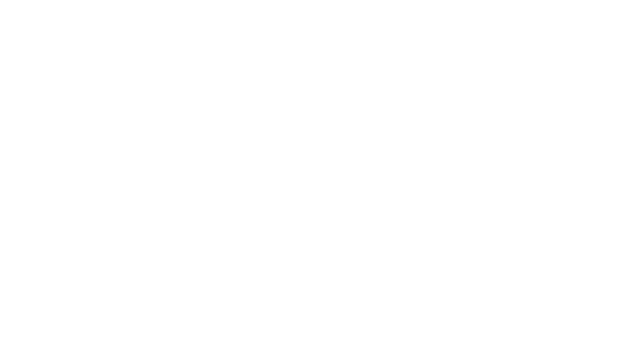
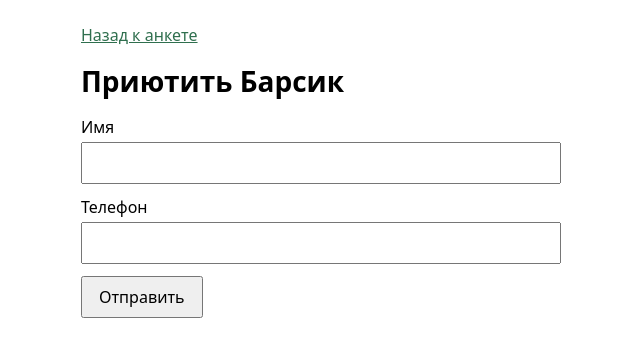
Before and after one commit to PavelBaranovv/tails, a React (Vite) app in the folder frontend/: page /animals/1/apply in a window 1280 px wide. Before the commit this address had no page. Shown: the top 356 px of the page, without its empty margins (319-959 px from the left). Built offline with nearby package versions, Linux system fonts and the light colour scheme.

Commit message:
Add adoption application form

```diff
--- a/frontend/src/App.tsx
+++ b/frontend/src/App.tsx
@@ -1,5 +1,6 @@
 import { BrowserRouter, Route, Routes } from "react-router-dom"
 import AnimalPage from "./pages/AnimalPage.tsx"
+import ApplicationPage from "./pages/ApplicationPage.tsx"
 import CatalogPage from "./pages/CatalogPage.tsx"
 
 function App() {
@@ -8,6 +9,7 @@ function App() {
       <Routes>
         <Route path="/" element={<CatalogPage />} />
         <Route path="/animals/:id" element={<AnimalPage />} />
+        <Route path="/animals/:id/apply" element={<ApplicationPage />} />
       </Routes>
     </BrowserRouter>
   )
--- /dev/null
+++ b/frontend/src/api/applications.ts
@@ -0,0 +1,23 @@
+export type Application = {
+  id: number
+  animalId: number
+  applicantName: string
+  applicantPhone: string
+  status: "NEW"
+}
+
+const applications: Application[] = []
+
+export function createApplication(input: {
+  animalId: number
+  applicantName: string
+  applicantPhone: string
+}) {
+  const application: Application = {
+    id: applications.length + 1,
+    status: "NEW",
+    ...input,
+  }
+  applications.push(application)
+  return application
+}
--- a/frontend/src/pages/AnimalPage.css
+++ b/frontend/src/pages/AnimalPage.css
@@ -6,6 +6,16 @@
 
 .profile a {
   color: #2f6f4e;
+}
+
+.profile a.profile__adopt {
+  display: inline-block;
+  margin-top: 16px;
+  padding: 8px 16px;
+  border-radius: 8px;
+  background: #2f6f4e;
+  color: #fff;
+  text-decoration: none;
 }
 
 .profile img {
--- a/frontend/src/pages/AnimalPage.tsx
+++ b/frontend/src/pages/AnimalPage.tsx
@@ -27,6 +27,9 @@ function AnimalPage() {
       <p>{animal.sex == null ? "Пол неизвестен" : sexLabel(animal.sex)}</p>
       <p>{animal.breed == null ? "Порода неизвестна" : animal.breed}</p>
       {animal.description && <p>{animal.description}</p>}
+      <Link className="profile__adopt" to={`/animals/${animal.id}/apply`}>
+        Приютить
+      </Link>
       <section>
         <h2>{animal.shelterName}</h2>
         <p>{animal.phone}</p>
--- /dev/null
+++ b/frontend/src/pages/ApplicationPage.css
@@ -0,0 +1,43 @@
+.application {
+  max-width: 480px;
+  margin: 0 auto;
+  padding: 24px 16px 48px;
+}
+
+.application a {
+  color: #2f6f4e;
+}
+
+.application h1 {
+  margin: 16px 0;
+  font-size: 28px;
+}
+
+.application form {
+  display: flex;
+  flex-direction: column;
+  gap: 12px;
+}
+
+.application label {
+  display: flex;
+  flex-direction: column;
+  gap: 4px;
+}
+
+.application input {
+  padding: 8px;
+  font: inherit;
+}
+
+.application button {
+  width: fit-content;
+  padding: 8px 16px;
+  font: inherit;
+  cursor: pointer;
+}
+
+.application__error {
+  margin: 0;
+  color: #9b2c2c;
+}
--- /dev/null
+++ b/frontend/src/pages/ApplicationPage.tsx
@@ -0,0 +1,78 @@
+import { useState, type FormEvent } from "react"
+import { Link, useParams } from "react-router-dom"
+import { createApplication, type Application } from "../api/applications"
+import { getAnimal } from "../api/animals"
+import "./ApplicationPage.css"
+
+function ApplicationPage() {
+  const params = useParams()
+  const animal = getAnimal(Number(params.id))
+  const [name, setName] = useState("")
+  const [phone, setPhone] = useState("")
+  const [error, setError] = useState("")
+  const [created, setCreated] = useState<Application | null>(null)
+
+  if (!animal) {
+    return (
+      <main className="application">
+        <Link to="/">Назад</Link>
+        <p>Животное не найдено.</p>
+      </main>
+    )
+  }
+
+  function submit(event: FormEvent) {
+    event.preventDefault()
+    const applicantName = name.trim()
+    const applicantPhone = phone.trim()
+    if (applicantName.length < 2 || applicantName.length > 128) {
+      setError("Имя должно быть от 2 до 128 символов.")
+      return
+    }
+    if (!/^[+\d]{7,18}$/.test(applicantPhone)) {
+      setError("Телефон: от 7 до 18 символов, только цифры и знак «+».")
+      return
+    }
+    setError("")
+    setCreated(
+      createApplication({
+        animalId: animal!.id,
+        applicantName,
+        applicantPhone,
+      }),
+    )
+  }
+
+  if (created) {
+    return (
+      <main className="application">
+        <Link to={`/animals/${animal.id}`}>Назад к анкете</Link>
+        <h1>Заявка создана</h1>
+        <p>
+          Заявка №{created.id} на усыновление отправлена в приют. {animal.name} уже готовится стать вашим хвостиком.
+        </p>
+      </main>
+    )
+  }
+
+  return (
+    <main className="application">
+      <Link to={`/animals/${animal.id}`}>Назад к анкете</Link>
+      <h1>Приютить {animal.name}</h1>
+      <form onSubmit={submit}>
+        <label>
+          Имя
+          <input value={name} onChange={(event) => setName(event.target.value)} />
+        </label>
+        <label>
+          Телефон
+          <input value={phone} onChange={(event) => setPhone(event.target.value)} />
+        </label>
+        {error && <p className="application__error">{error}</p>}
+        <button type="submit">Отправить</button>
+      </form>
+    </main>
+  )
+}
+
+export default ApplicationPage
```
